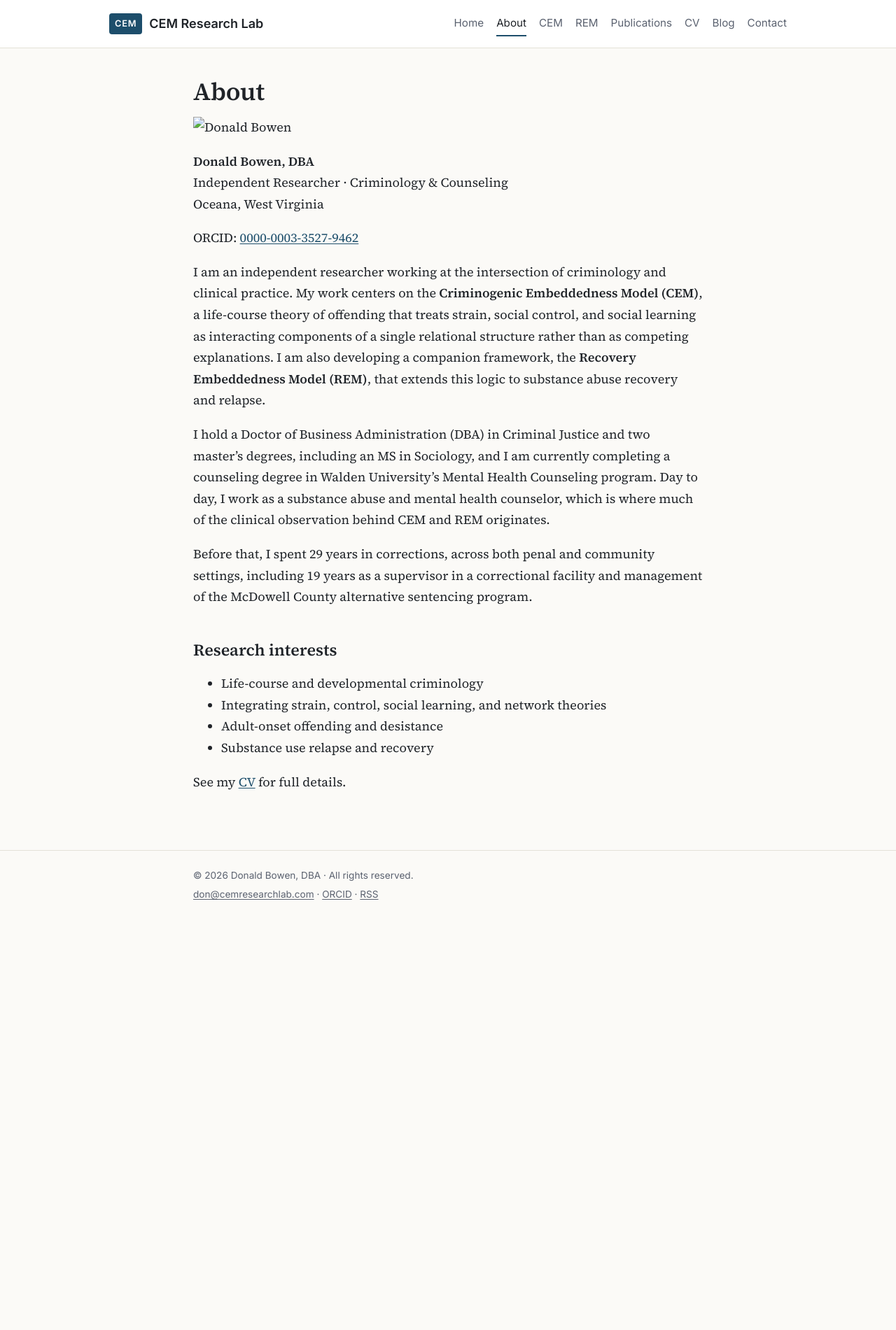
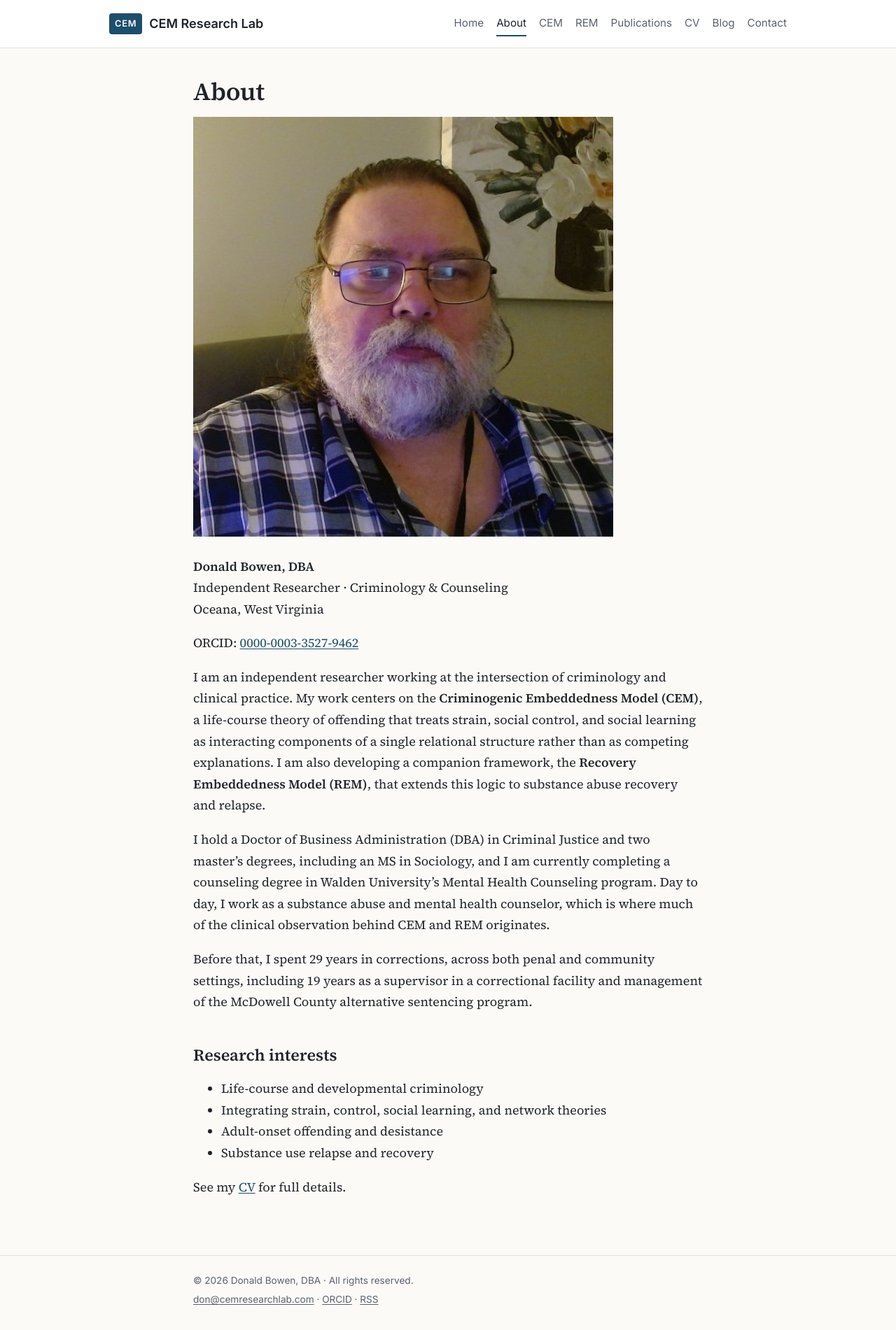
Before and after one commit to donbowen0-creator/cemresearchlab-site, a Jekyll site: the page built from about.md, in a window 1280 px wide. Shown: the whole page at 70% size. Built offline with Jekyll 4.4.1, drawn with Linux system fonts in a browser that asks for light colours; before the commit the page ends 1322 px from its top, so only the background shows below that.

Commit message:
Update about.md

```diff
--- a/about.md
+++ b/about.md
@@ -5,7 +5,7 @@ permalink: /about/
 ---
 
 <div class="profile">
-  <img src="{{ '/assets/img/headshot.jpg' | relative_url }}" alt="Donald Bowen">
+  <img src="{{ '/headshot.jpg' | relative_url }}" alt="Donald Bowen">
   <div>
     <p><strong>Donald Bowen, DBA</strong><br>
     Independent Researcher · Criminology &amp; Counseling<br>
```
